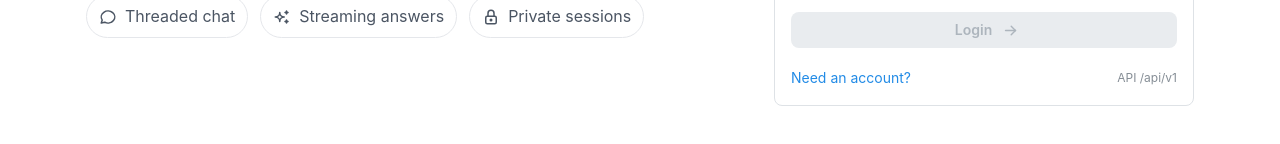
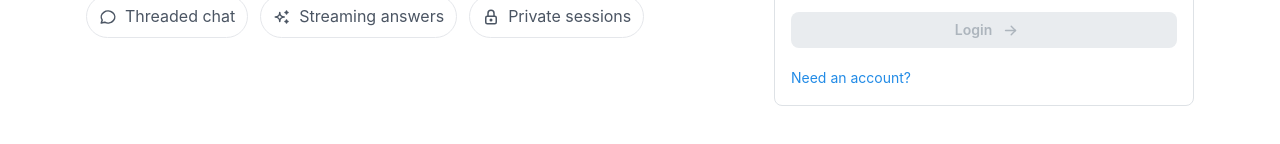
Before and after one commit to Ali-Amir-7720/RAG-LLM-Chatbot, a React (Vite) app in the folder frontend/: page /auth in a window 1280 px wide. Shown: the part 480-624 px from the top of the page. Built offline with nearby package versions, Linux system fonts and the light colour scheme; no server answers.

Commit message:
Improved UI

```diff
--- a/frontend/src/pages/AuthPage.tsx
+++ b/frontend/src/pages/AuthPage.tsx
@@ -141,9 +141,6 @@ export function AuthPage({ onAuthSuccess }: AuthPageProps) {
                 >
                   {mode === 'login' ? 'Need an account?' : 'Already have an account?'}
                 </Anchor>
-                <Text c="dimmed" size="xs">
-                  API /api/v1
-                </Text>
               </Group>
             </Stack>
           </Card>
--- a/frontend/src/pages/ChatPage.tsx
+++ b/frontend/src/pages/ChatPage.tsx
@@ -568,9 +568,6 @@ export function ChatPage({ onLogoutSuccess }: ChatPageProps) {
                 {active ? 'Messages are saved to PostgreSQL and streamed back from the API.' : 'Create a conversation to begin.'}
               </Text>
             </Box>
-            <Badge leftSection={<IconSearch size={13} />} variant="outline" color="gray">
-              /api/v1
-            </Badge>
           </Group>
         </Box>
 
```
